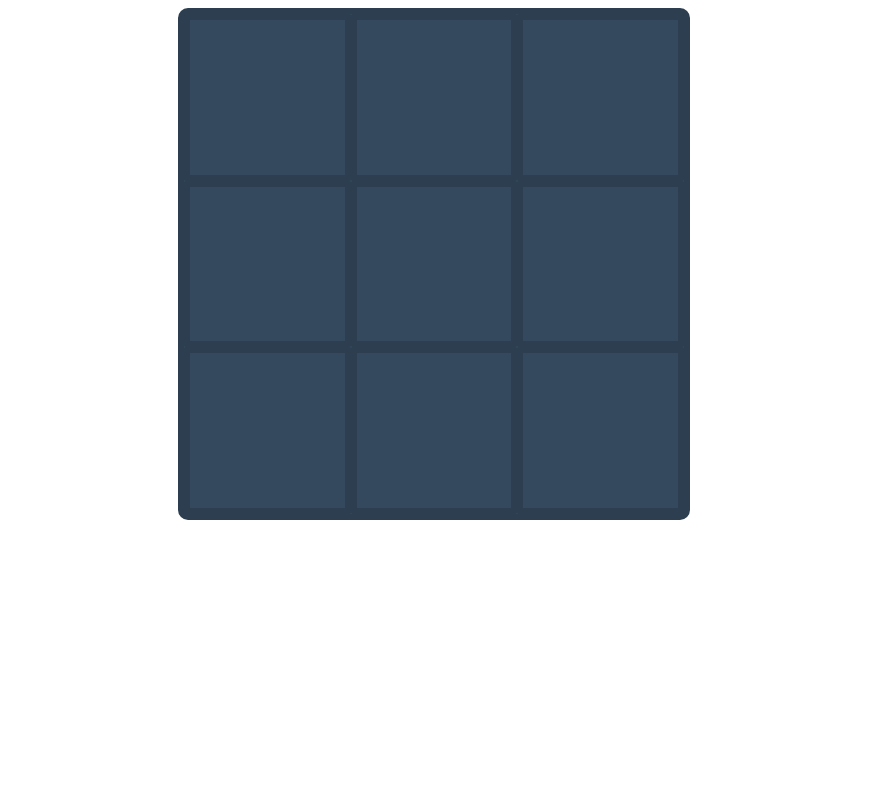
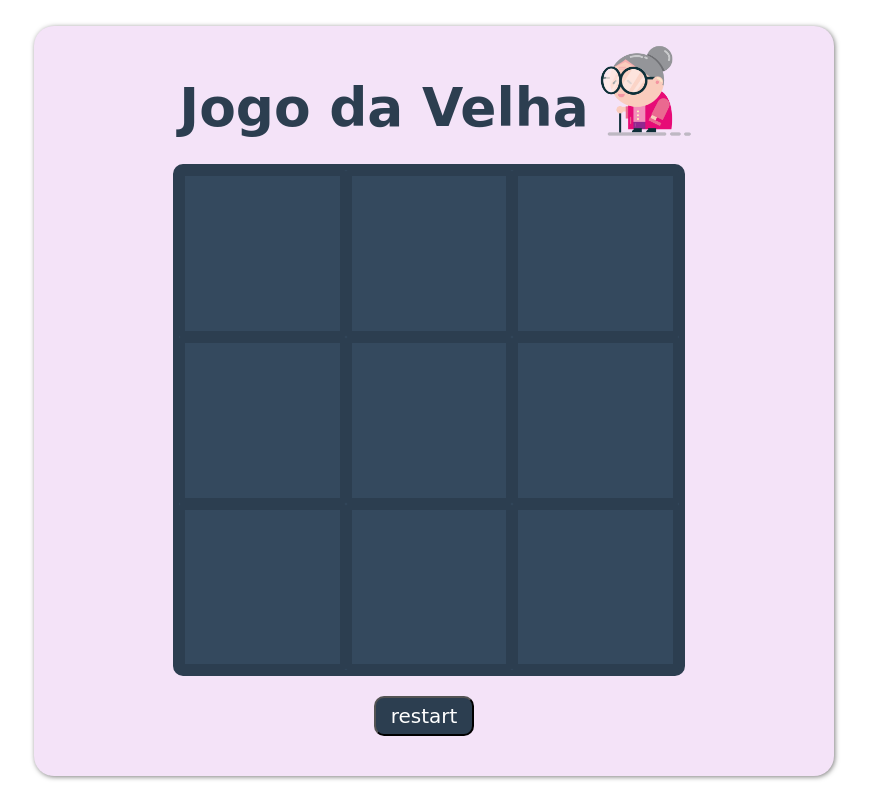
Before and after one commit to HugoBrian/jogo-da-velha, a plain HTML site: page index.html in a window 1280 px wide. Shown: the whole page, without its empty margins (206-1075 px from the left). Drawn offline with Linux system fonts and the light colour scheme.

Commit message:
Alteração estilo e botão restart

```diff
--- a/css/style.css
+++ b/css/style.css
@@ -1,7 +1,10 @@
 .game {
+    position: relative;
+    top: 40px;
+    left: 60px;
     width: 500px;
     height: 500px;
-    margin: 0px auto;
+    margin: auto;
     background-color: #34495e;
     color: #fff;
     border:  6px solid #2c3e50;
@@ -25,3 +28,47 @@
     transition: 0.5s;
     background-color: #4d647a;
 }
+
+div#interface {
+    position: relative;
+    width: 800px;
+    height: 750px;
+    top: -10px;
+    margin: auto;
+    background-color: rgb(244, 227, 248);
+    border-radius: 20px;
+    box-shadow: 1px 1px 5px rgba(0, 0, 0, 0.507);
+}
+
+h1 {
+    position: relative;
+    top: 50px;
+    right: 50px;
+    font-family: cursive;
+    font-size: 40pt;
+    text-align: center;
+    color: #2c3e50;
+}
+
+img#img-velha {
+    position: relative;
+    right: 120px;
+    width: 130px;
+    height: 130px;
+    float: right;
+    bottom: 100px;
+}
+
+input#bt-restart {
+    position: relative;
+    margin: auto;
+    width: 100px;
+    height: 40px;
+    top: 60px;
+    left: 340px;
+    background-color: #2c3e50;
+    border-radius: 10px;
+    color: #fff;
+    font-family: cursive;
+    font-size: 20px;
+}
--- a/index.html
+++ b/index.html
@@ -7,9 +7,11 @@
     <link rel="stylesheet" href="css/style.css">
 </head>
 <body>
-
-    <div class="game">
-
+    <div id="interface">
+        <h1>Jogo da Velha</h1>
+        <img src="imagens/velha_Pngtree.png" id="img-velha">
+        <div class="game"></div>
+        <input type="button" id="bt-restart" value="restart" onclick="tic_tac_toe.restart()">
     </div>
 
     <script src="js/tic-tac-toe.js"></script>
--- a/js/tic-tac-toe.js
+++ b/js/tic-tac-toe.js
@@ -59,6 +59,13 @@ const tic_tac_toe = {
         return -1;
     },
 
+    restart: function() {
+        for(i in this.board){
+            this.board[i] = '';
+            this.draw();
+        }
+    },
+
     draw: function () {
         let content = '';
 
```
Also changed, not shown: imagens/velha_Pngtree.png (added).
